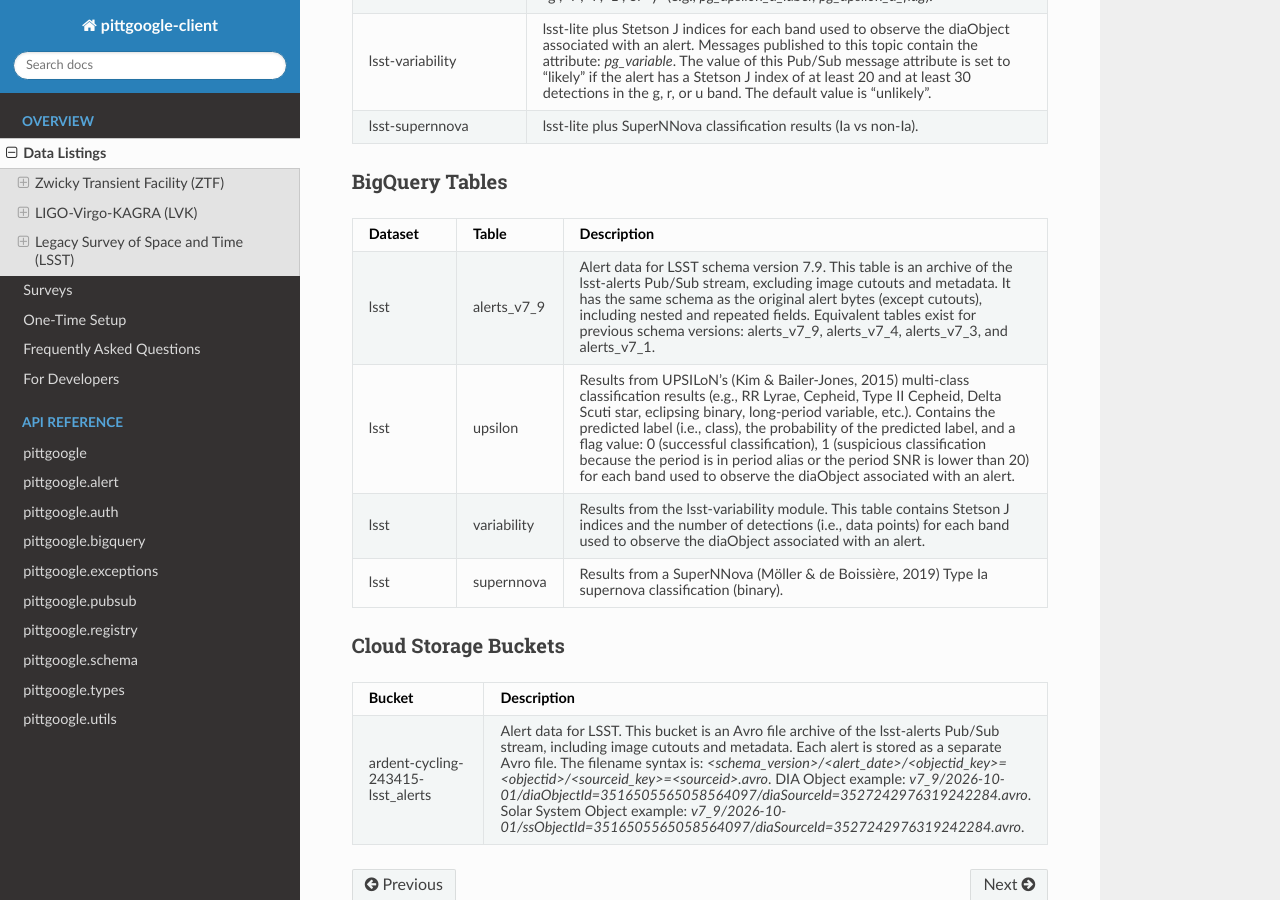
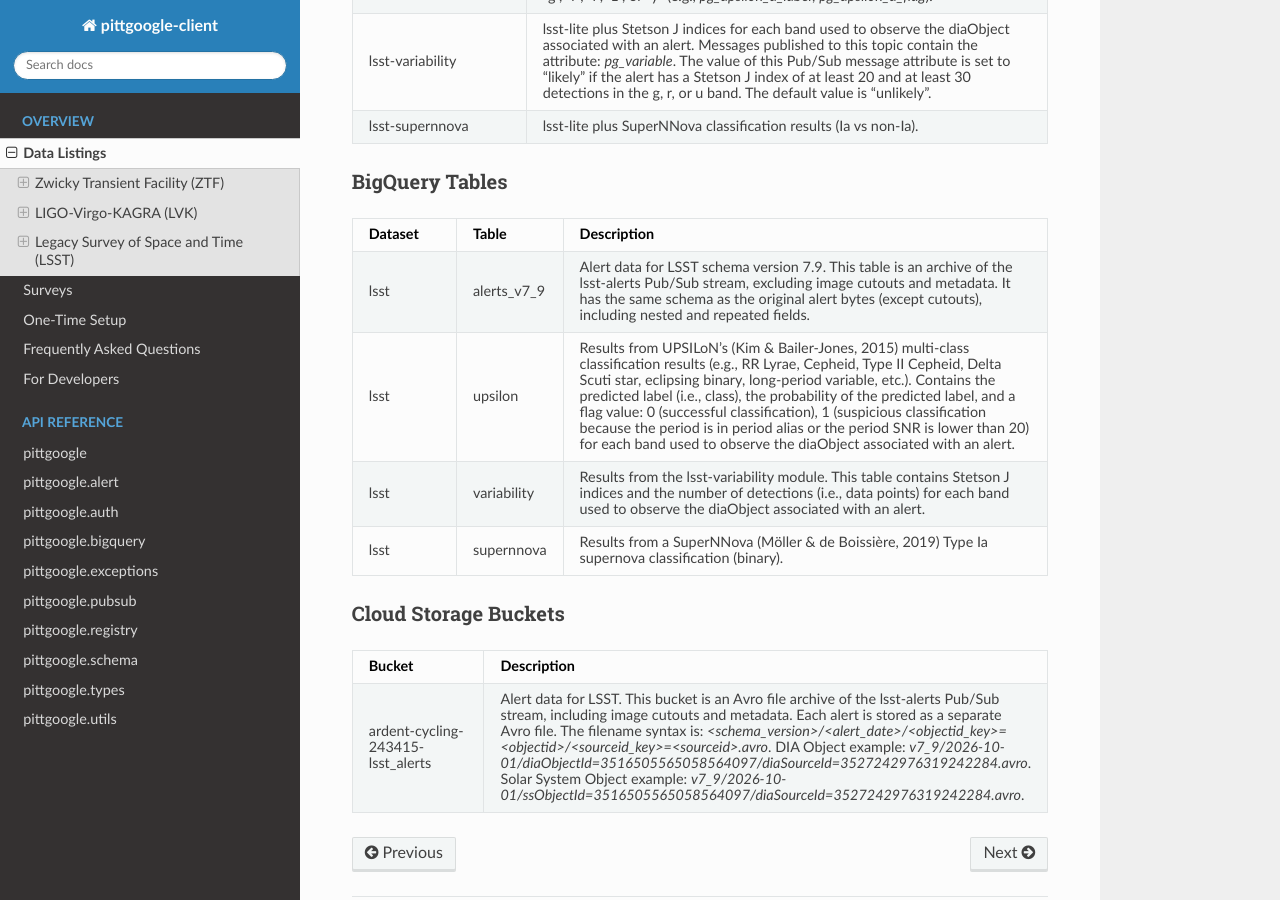
Before and after one commit to mwvgroup/pittgoogle-client, a Sphinx documentation site: the page built from docs/source/listings.rst, in a window 1280 px wide and 900 px high, scrolled down 2680 px. Built offline with Sphinx 7.4.7 and the Read the Docs theme 3.1.0, drawn with Linux system fonts in a browser that asks for light colours.

Commit message:
update description for LSST `alerts_v7_9` table

```diff
--- a/docs/source/listings.rst
+++ b/docs/source/listings.rst
@@ -225,7 +225,6 @@ BigQuery Tables
       - Alert data for LSST schema version 7.9. This table is an archive of the lsst-alerts Pub/Sub stream,
         excluding image cutouts and metadata.
         It has the same schema as the original alert bytes (except cutouts), including nested and repeated fields.
-        Equivalent tables exist for previous schema versions: alerts_v7_9, alerts_v7_4, alerts_v7_3, and alerts_v7_1.
 
     * - lsst
       - upsilon
```
